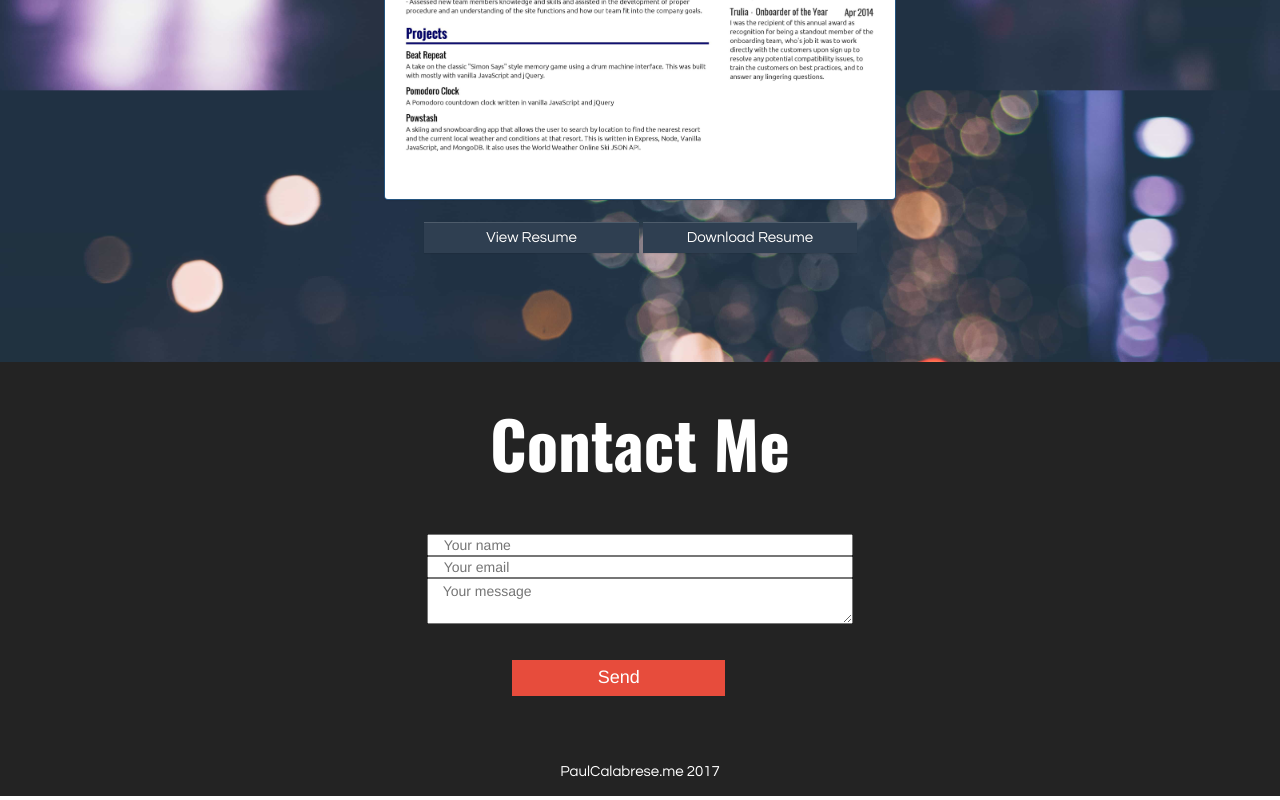
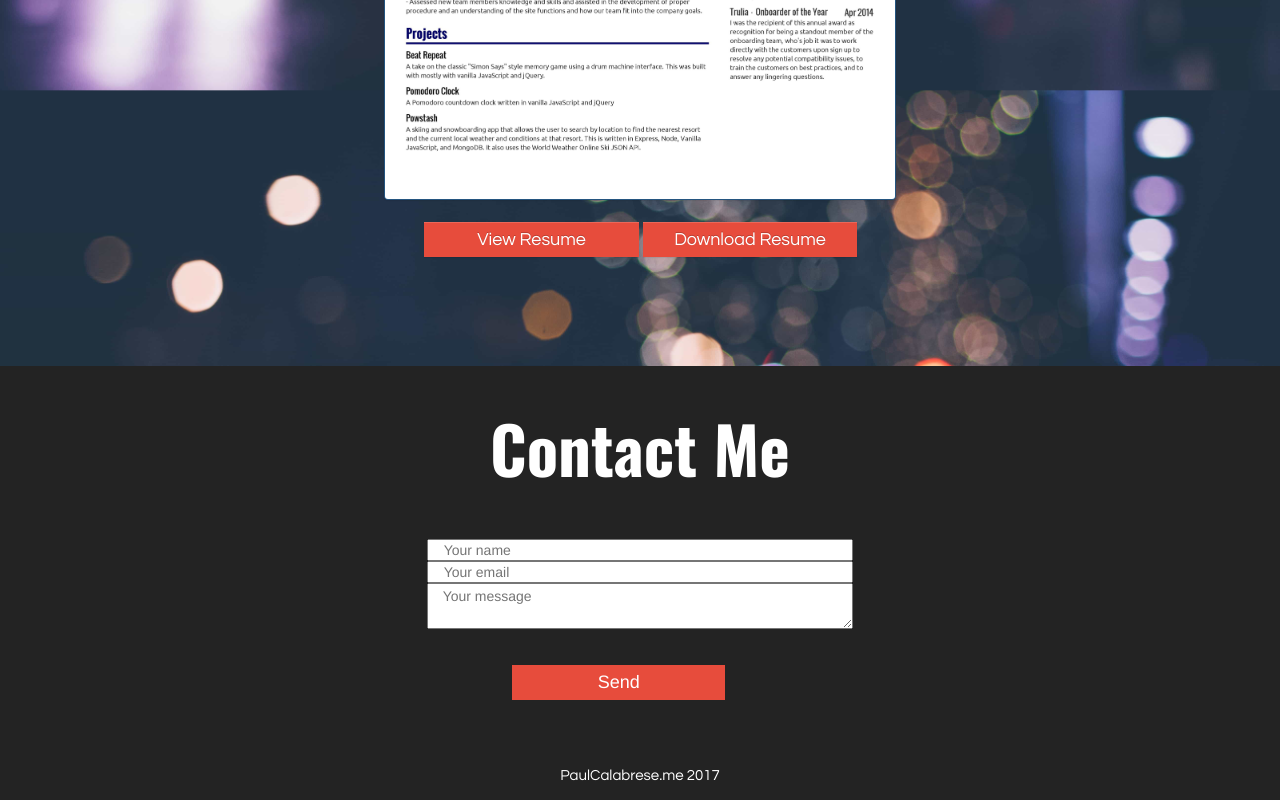
Before and after one commit to pacalabre/portfolio, a plain HTML site: page index.html in a window 1280 px wide. Shown: the part 6905-7705 px from the top of the page. Drawn offline with nearby package versions, Linux system fonts and the light colour scheme.

Commit message:
changes the styles of the resume buttons to match the others

```diff
--- a/css/module-b.css
+++ b/css/module-b.css
@@ -134,7 +134,7 @@
   font-size: 18px;
 }
 
-.button:hover {
+.button:hover, resume-buttons:hover {
   text-decoration: none;
   background-color: #7F2A21;
   color: #E5E5E5;
@@ -216,11 +216,11 @@ margin: 0px 0px 10% 33%;
 }
 
 .resume-buttons {
-  background-color: #2f3f51;
+  background-color: #e74c3c;
   background-image: none;
 /*  border-color: transparent;*/
   font-family: Questrial;
-  font-size: 15px;
+  font-size: 18px;
 /*  opacity:.8;*/
   margin: 2px; }
 
@@ -228,12 +228,6 @@ margin: 0px 0px 10% 33%;
   opacity: 1;
   font-size: 20px;
   margin: 3px;}
-
-  .resume-buttons:hover {
-    border-color: white;
-    background-color: #2f3f51;
-    color: white;
-  }
 
 /* Contact Me Page */
 .contact {
```
